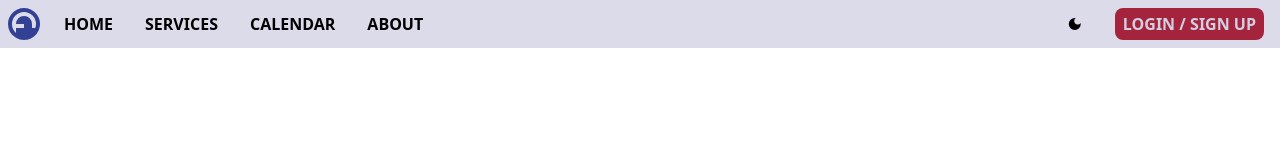
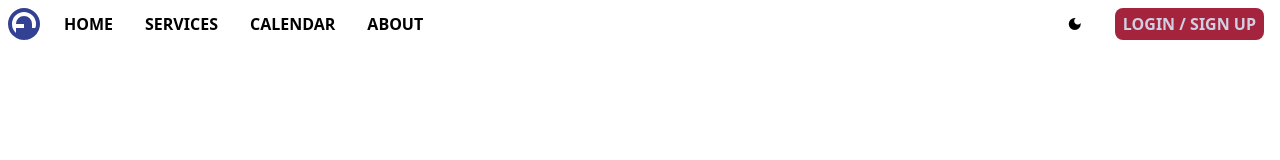
Before and after one commit to s023322/Fine-Fabrica, a website: page pages/constant.html in a window 1280 px wide. Drawn offline with Linux system fonts and the light colour scheme.

Commit message:
Update constant.html

```diff
--- a/pages/constant.html
+++ b/pages/constant.html
@@ -1,5 +1,5 @@
 <link rel="stylesheet" href="/src/styles.css">
-<div class="bg-[#D1CFE2BF] dark:bg-[#001929BF]   fixed top-0 w-full h-12 overflow-hidden text-center   select-none">
+<div class="bg-light-dm-secondary dark:bg-dm-secondary   fixed top-0 w-full h-12 overflow-hidden text-center   select-none">
     <ul class="list-none m-0 p-0 font-bold leading-[48px]">
         <li class="block md:hidden">
             <input type="checkbox" id="logo-input" class="absolute top-2 left-2 w-8 h-8 opacity-0" />
```
